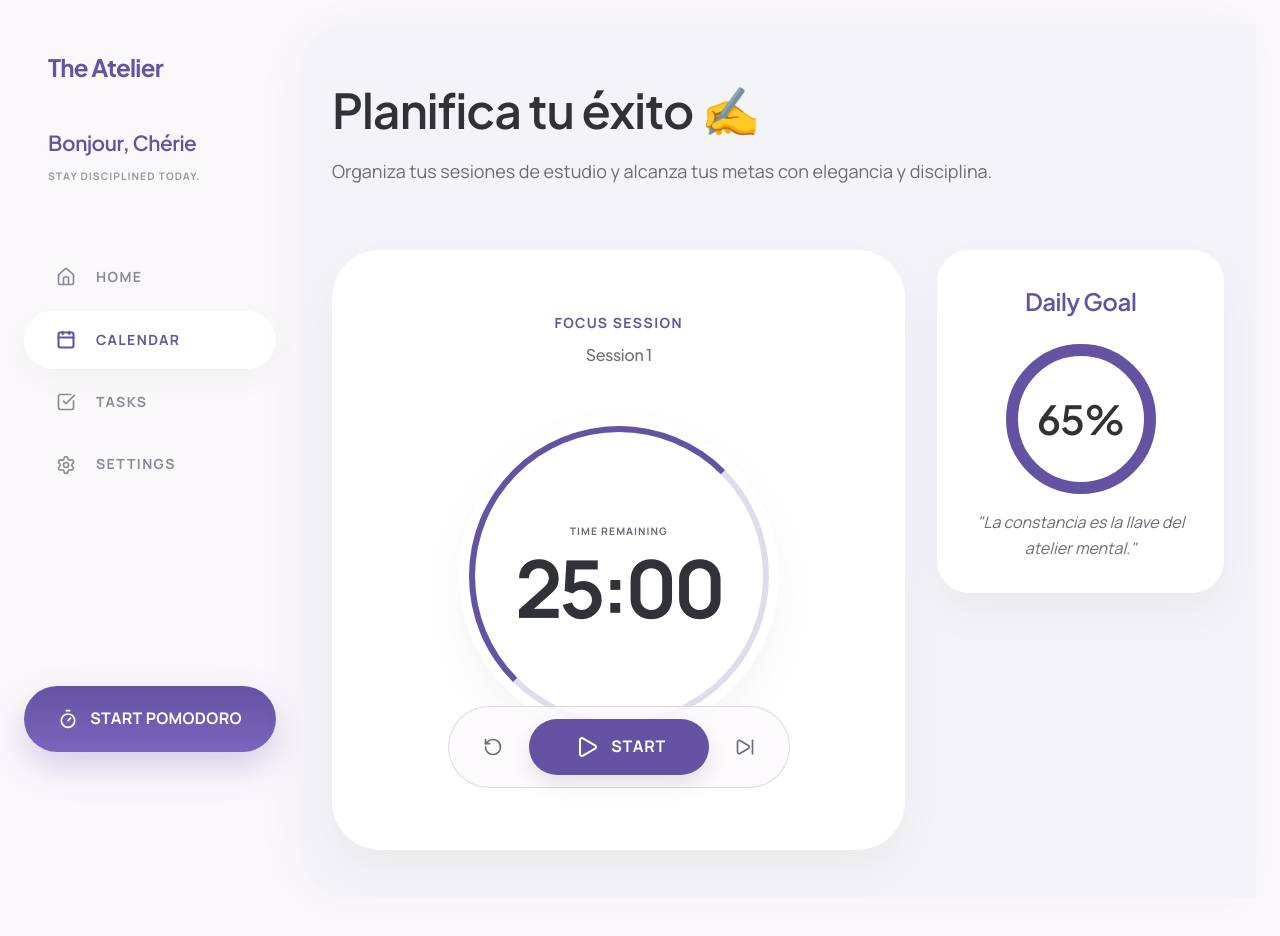
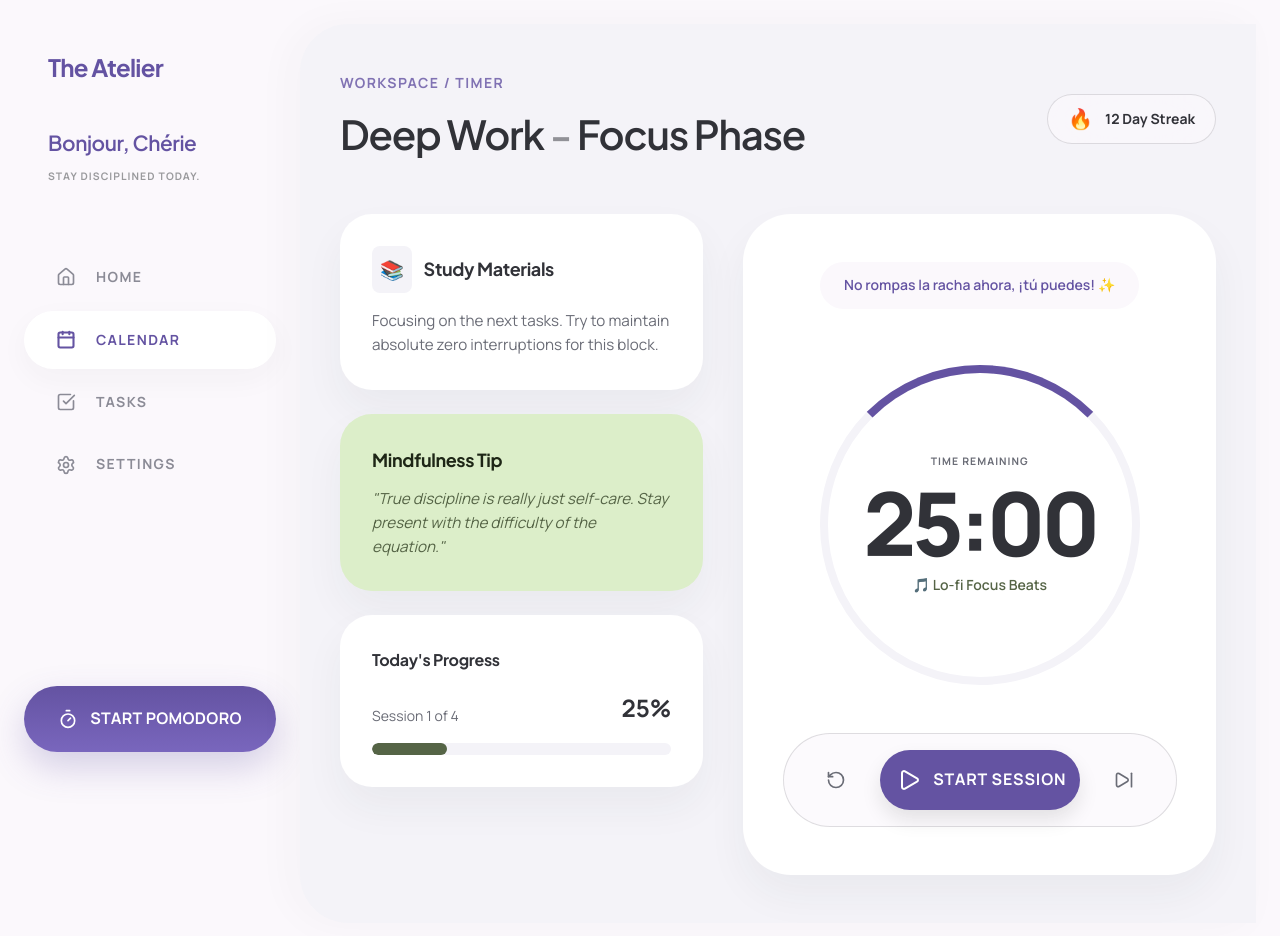
Before and after one commit to andres-pi/ai-pomodoro-planner, a Next.js app: page / in a window 1280 px wide. Shown: the top 936 px of the page. Built offline with nearby package versions, Linux system fonts and the light colour scheme.

Commit message:
fix(ui): separate Settings page and align Timer structure to Deep Work mockup

```diff
--- a/src/app/page.tsx
+++ b/src/app/page.tsx
@@ -3,63 +3,70 @@ import Timer from '@/components/Timer';
 
 export default function Home() {
   return (
-    <div style={{ maxWidth: '1200px', margin: '0 auto', padding: '3rem 2rem' }}>
-      <header style={{ marginBottom: '4rem' }}>
-        <h1 style={{ fontSize: '3rem' }}>Planifica tu éxito ✍️</h1>
-        <p style={{ fontSize: '1.125rem', color: '#6A6C76', marginTop: '0.5rem' }}>
-          Organiza tus sesiones de estudio y alcanza tus metas con elegancia y disciplina.
-        </p>
+    <div style={{ maxWidth: '1400px', margin: '0 auto', padding: '3rem 2.5rem' }}>
+
+      {/* Header Area */}
+      <header style={{ display: 'flex', justifySelf: 'stretch', justifyContent: 'space-between', alignItems: 'center', marginBottom: '3rem' }}>
+        <div>
+           <div className="text-label-disciplined" style={{ color: 'var(--color-primary)', opacity: 0.8, marginBottom: '0.5rem' }}>
+             WORKSPACE / TIMER
+           </div>
+           <h1 style={{ fontSize: '2.5rem', color: 'var(--color-on-surface)', letterSpacing: '-0.03em' }}>
+             Deep Work <span style={{opacity:0.5}}>-</span> Focus Phase
+           </h1>
+        </div>
+        <div className="glass" style={{
+           display: 'flex', alignItems: 'center', gap: '0.75rem',
+           padding: '0.5rem 1.25rem', borderRadius: 'var(--radius-full)'
+        }}>
+           <span style={{ fontSize: '1.25rem' }}>🔥</span>
+           <span style={{ fontWeight: 700, fontSize: '0.875rem' }}>12 Day Streak</span>
+        </div>
       </header>
 
+      {/* Main Grid */}
       <section style={{
         display: 'grid',
-        gridTemplateColumns: 'minmax(0, 2fr) minmax(0, 1fr)',
-        gap: '2rem'
+        gridTemplateColumns: '1fr 1.3fr',
+        gap: '2.5rem'
       }}>
-        {/* Placeholder para el Componente AI Calendar / Planner */}
-        <div
-          className="shadow-ambient"
-          style={{
-            backgroundColor: 'var(--color-surface-container-lowest)',
-            borderRadius: 'var(--radius-xl)',
-            padding: '3rem 2rem',
-            minHeight: '600px',
-            display: 'flex',
-            alignItems: 'center',
-            justifyContent: 'center'
-          }}
-        >
+
+        {/* Left Column (Study Materials, tips, progress) */}
+        <div style={{ display: 'flex', flexDirection: 'column', gap: '1.5rem' }}>
+            <div className="shadow-ambient" style={{ backgroundColor: 'var(--color-surface-container-lowest)', borderRadius: 'var(--radius-lg)', padding: '2rem' }}>
+               <h3 style={{ fontSize: '1.125rem', marginBottom: '1rem', display: 'flex', alignItems: 'center', gap: '0.75rem' }}>
+                 <span style={{ background:'var(--color-surface-container-low)', padding:'0.5rem', borderRadius:'8px', fontSize: '1.2rem' }}>📚</span>
+                 <span style={{ fontWeight: 700 }}>Study Materials</span>
+               </h3>
+               <p style={{ color: '#6A6C76', fontSize: '0.95rem', lineHeight: 1.6 }}>
+                 Focusing on the next tasks. Try to maintain absolute zero interruptions for this block.
+               </p>
+            </div>
+
+            <div className="shadow-ambient" style={{ backgroundColor: 'var(--color-secondary-container)', borderRadius: 'var(--radius-lg)', padding: '2rem' }}>
+               <h3 style={{ fontSize: '1.125rem', marginBottom: '0.75rem', color: 'var(--color-on-secondary-container)', fontWeight: 700 }}>Mindfulness Tip</h3>
+               <p style={{ color: 'var(--color-secondary)', fontSize: '0.95rem', fontStyle: 'italic', lineHeight: 1.6 }}>
+                 "True discipline is really just self-care. Stay present with the difficulty of the equation."
+               </p>
+            </div>
+
+            <div className="shadow-ambient" style={{ backgroundColor: 'var(--color-surface-container-lowest)', borderRadius: 'var(--radius-lg)', padding: '2rem' }}>
+               <h3 style={{ fontSize: '1rem', marginBottom: '1rem', fontWeight: 700 }}>Today's Progress</h3>
+               <div style={{ display: 'flex', justifyContent: 'space-between', alignItems: 'end' }}>
+                 <span style={{ color: '#6A6C76', fontSize: '0.875rem' }}>Session 1 of 4</span>
+                 <span style={{ fontSize: '1.5rem', fontWeight: 700 }}>25%</span>
+               </div>
+               <div style={{ background: 'var(--color-surface-container-low)', height: '12px', borderRadius: '12px', marginTop: '1rem', overflow:'hidden' }}>
+                 <div style={{ background: 'var(--color-secondary)', width: '25%', height: '100%', borderRadius: '12px' }}></div>
+               </div>
+            </div>
+        </div>
+
+        {/* Right Column (The Timer) */}
+        <div>
           <Timer />
         </div>
 
-        {/* Placeholder para la sección derecha de widgets diarios */}
-        <div style={{ display: 'flex', flexDirection: 'column', gap: '2rem' }}>
-          <div
-            className="shadow-ambient"
-            style={{
-              backgroundColor: 'var(--color-surface-container-lowest)',
-              borderRadius: 'var(--radius-lg)',
-              padding: '2rem',
-              display: 'flex',
-              flexDirection: 'column',
-              alignItems: 'center',
-              textAlign: 'center'
-            }}
-          >
-             <h3 style={{ fontSize: '1.5rem', color: 'var(--color-primary)' }}>Daily Goal</h3>
-             <div style={{
-                marginTop: '1.5rem', width: '150px', height: '150px',
-                borderRadius: 'var(--radius-full)',
-                border: '12px solid var(--color-primary)',
-                display: 'flex', alignItems: 'center', justifyContent: 'center'
-             }}>
-                <h2 style={{ fontSize: '2.5rem' }}>65%</h2>
-             </div>
-             <p style={{ marginTop: '1rem', fontStyle: 'italic', color: '#6A6C76' }}>
-               "La constancia es la llave del atelier mental."
-             </p>
-          </div>
-        </div>
       </section>
     </div>
   );
--- a/src/components/Timer.tsx
+++ b/src/components/Timer.tsx
@@ -4,16 +4,14 @@ import { useTimerStore } from '@/store/timerStore';
 import { Play, Pause, SkipForward, RotateCcw } from 'lucide-react';
 
 export default function Timer() {
-  const { timeLeft, isRunning, phase, currentSession, toggleTimer, skipPhase, tick, updateSettings, workDuration } = useTimerStore();
+  const { timeLeft, isRunning, phase, currentSession, toggleTimer, skipPhase, tick, updateSettings, workDuration, shortBreakDuration, longBreakDuration } = useTimerStore();
 
-  // Solicitar permisos de notificación la primera vez
   useEffect(() => {
     if ("Notification" in window && Notification.permission === "default") {
       Notification.requestPermission();
     }
   }, []);
 
-  // Tick del Reloj
   useEffect(() => {
     let interval: NodeJS.Timeout;
     if (isRunning) {
@@ -32,78 +30,91 @@ export default function Timer() {
 
   const getPhaseColor = () => {
     if (phase === 'WORK') return 'var(--color-primary)';
-    if (phase === 'SHORT_BREAK') return 'var(--color-tertiary)'; // Lime highlight for short break
-    return 'var(--color-secondary)'; // Moss for long break
+    if (phase === 'SHORT_BREAK') return 'var(--color-tertiary)';
+    return 'var(--color-secondary)';
   };
 
   const calculateProgress = () => {
-      // Simplificado: porcentaje según el tiempo base.
       let baseTime = workDuration;
-      if (phase === 'SHORT_BREAK') baseTime = useTimerStore.getState().shortBreakDuration;
-      if (phase === 'LONG_BREAK') baseTime = useTimerStore.getState().longBreakDuration;
+      if (phase === 'SHORT_BREAK') baseTime = shortBreakDuration;
+      if (phase === 'LONG_BREAK') baseTime = longBreakDuration;
 
       const elap = baseTime - timeLeft;
       return (elap / baseTime) * 100;
   };
 
-  const getPhaseName = () => {
-    if (phase === 'WORK') return 'Focus Session';
-    if (phase === 'SHORT_BREAK') return 'Short Break';
-    return 'Rest Phase';
-  }
+  return (
+    <div className="shadow-ambient" style={{
+        backgroundColor: 'var(--color-surface-container-lowest)',
+        borderRadius: 'var(--radius-xl)',
+        padding: '3rem 2rem',
+        display: 'flex',
+        flexDirection: 'column',
+        alignItems: 'center',
+        position: 'relative'
+    }}>
 
-  return (
-    <div style={{ display: 'flex', flexDirection: 'column', alignItems: 'center', width: '100%', position: 'relative' }}>
-
-      <div className="text-label-disciplined" style={{ color: getPhaseColor(), marginBottom: '0.5rem', transition: 'color 0.5s ease' }}>
-        {getPhaseName()}
+      {/* Decorative prompt on top */}
+      <div style={{
+          backgroundColor: 'var(--color-background)',
+          padding: '0.75rem 1.5rem',
+          borderRadius: 'var(--radius-full)',
+          marginBottom: '2rem',
+          color: 'var(--color-primary)',
+          fontSize: '0.875rem',
+          fontWeight: 600
+      }}>
+          No rompas la racha ahora, ¡tú puedes! ✨
       </div>
 
-      <h3 style={{ fontSize: '1rem', color: 'var(--color-on-surface)', opacity: 0.7, marginBottom: '3rem', fontWeight: 500 }}>
-        Session {currentSession}
-      </h3>
-
-      {/* Visual Clock Outline (The soft ring) */}
+      {/* Visual Clock Outline */}
       <div style={{
         position: 'relative',
         width: '320px', height: '320px',
         borderRadius: 'var(--radius-full)',
-        backgroundColor: 'var(--color-surface-container-lowest)',
         display: 'flex', alignItems: 'center', justifyContent: 'center',
-        boxShadow: '0 20px 40px rgba(49, 50, 56, 0.05)'
+        margin: '1.5rem 0 3rem 0'
       }}>
-        {/* Progress borders could be done with SVG or conic-gradients, here is a clean solid state for now */}
+
         <div style={{
-           position: 'absolute', inset: '10px', borderRadius: '50%',
-           border: `6px solid ${getPhaseColor()}`,
-           opacity: 0.2, transition: 'all 0.5s ease'
+           position: 'absolute', inset: '0px', borderRadius: '50%',
+           border: `8px solid var(--color-surface-container-low)`,
+           transition: 'all 0.5s ease'
         }}></div>
 
         <div style={{
-           position: 'absolute', inset: '10px', borderRadius: '50%',
-           border: `6px solid ${getPhaseColor()}`,
+           position: 'absolute', inset: '0px', borderRadius: '50%',
+           border: `8px solid ${getPhaseColor()}`,
            borderRightColor: 'transparent',
            borderBottomColor: 'transparent',
+           borderLeftColor: calculateProgress() > 50 ? getPhaseColor() : 'transparent',
            transform: `rotate(${(calculateProgress() / 100) * 360}deg)`,
            transition: 'all 1s linear'
         }}></div>
 
         <div style={{ zIndex: 10, display: 'flex', flexDirection: 'column', alignItems: 'center' }}>
             <span className="text-label-disciplined" style={{ marginBottom: '0.5rem', color: '#6A6C76', fontSize: '0.65rem' }}>TIME REMAINING</span>
-            <span style={{ fontSize: '5rem', fontWeight: 700, letterSpacing: '-0.05em', color: 'var(--color-on-surface)', lineHeight: 1 }}>
+            <span style={{ fontSize: '5.5rem', fontWeight: 800, letterSpacing: '-0.05em', color: 'var(--color-on-surface)', lineHeight: 1 }}>
                 {formatTime(timeLeft)}
             </span>
+            <div style={{ marginTop: '0.5rem', display: 'flex', alignItems: 'center', gap: '0.5rem', color: 'var(--color-secondary)', fontWeight: 600, fontSize: '0.875rem' }}>
+                🎵 Lo-fi Focus Beats
+            </div>
         </div>
       </div>
 
-      {/* Controls Container using Glassmorphism pill */}
+      {/* Controls Container using Glassmorphism pill embedded */}
       <div className="glass" style={{
-          display: 'flex', alignItems: 'center', gap: '1rem',
-          marginTop: '-30px', zIndex: 20,
-          padding: '0.75rem 1.5rem', borderRadius: 'var(--radius-full)'
+          display: 'flex', alignItems: 'center', gap: '1.5rem',
+          padding: '1rem 2rem', borderRadius: 'var(--radius-full)'
       }}>
         <button
-          onClick={() => updateSettings({ timeLeft: useTimerStore.getState().workDuration })}
+          onClick={() => {
+              let baseTime = workDuration;
+              if (phase === 'SHORT_BREAK') baseTime = shortBreakDuration;
+              if (phase === 'LONG_BREAK') baseTime = longBreakDuration;
+              updateSettings({ timeLeft: baseTime });
+          }}
           style={{ width: '40px', height: '40px', borderRadius: '50%', display: 'flex', alignItems: 'center', justifyContent: 'center', color: '#6A6C76' }}
         >
           <RotateCcw size={20} />
@@ -112,15 +123,17 @@ export default function Timer() {
         <button
           onClick={toggleTimer}
           style={{
-            width: '180px', height: '56px', borderRadius: 'var(--radius-full)',
+            width: '200px', height: '60px', borderRadius: 'var(--radius-full)',
             backgroundColor: getPhaseColor(), color: 'white',
             display: 'flex', alignItems: 'center', justifyContent: 'center', gap: '0.75rem',
             boxShadow: '0 10px 20px rgba(0,0,0,0.1)',
-            transition: 'background-color 0.5s ease'
+            transition: 'background-color 0.5s ease, transform 0.2s ease'
           }}
+          onMouseDown={(e) => e.currentTarget.style.transform = 'scale(0.97)'}
+          onMouseUp={(e) => e.currentTarget.style.transform = 'scale(1)'}
         >
           {isRunning ? <Pause size={24} /> : <Play size={24} style={{ marginLeft: '4px' }} />}
-          <span style={{ fontWeight: 700, letterSpacing: '0.05em' }}>{isRunning ? "PAUSE" : "START"}</span>
+          <span style={{ fontWeight: 700, letterSpacing: '0.05em', fontSize: '1rem' }}>{isRunning ? "PAUSE SESSION" : "START SESSION"}</span>
         </button>
 
         <button
--- a/src/store/timerStore.ts
+++ b/src/store/timerStore.ts
@@ -78,7 +78,19 @@ export const useTimerStore = create<TimerState>()(
         }
       }),
 
-      updateSettings: (newSettings) => set((state) => ({ ...state, ...newSettings })),
+      updateSettings: (newSettings) => set((state) => {
+        const nextState = { ...state, ...newSettings };
+        if (!state.isRunning) {
+          if (state.phase === 'WORK' && newSettings.workDuration !== undefined) {
+            nextState.timeLeft = newSettings.workDuration;
+          } else if (state.phase === 'SHORT_BREAK' && newSettings.shortBreakDuration !== undefined) {
+            nextState.timeLeft = newSettings.shortBreakDuration;
+          } else if (state.phase === 'LONG_BREAK' && newSettings.longBreakDuration !== undefined) {
+            nextState.timeLeft = newSettings.longBreakDuration;
+          }
+        }
+        return nextState;
+      }),
     }),
     {
       name: 'pomodoro-storage',
```
Also changed, not shown: src/app/settings/page.tsx (added, +17 -0 lines), src/components/SettingsPanel.tsx (added, +91 -0 lines).
